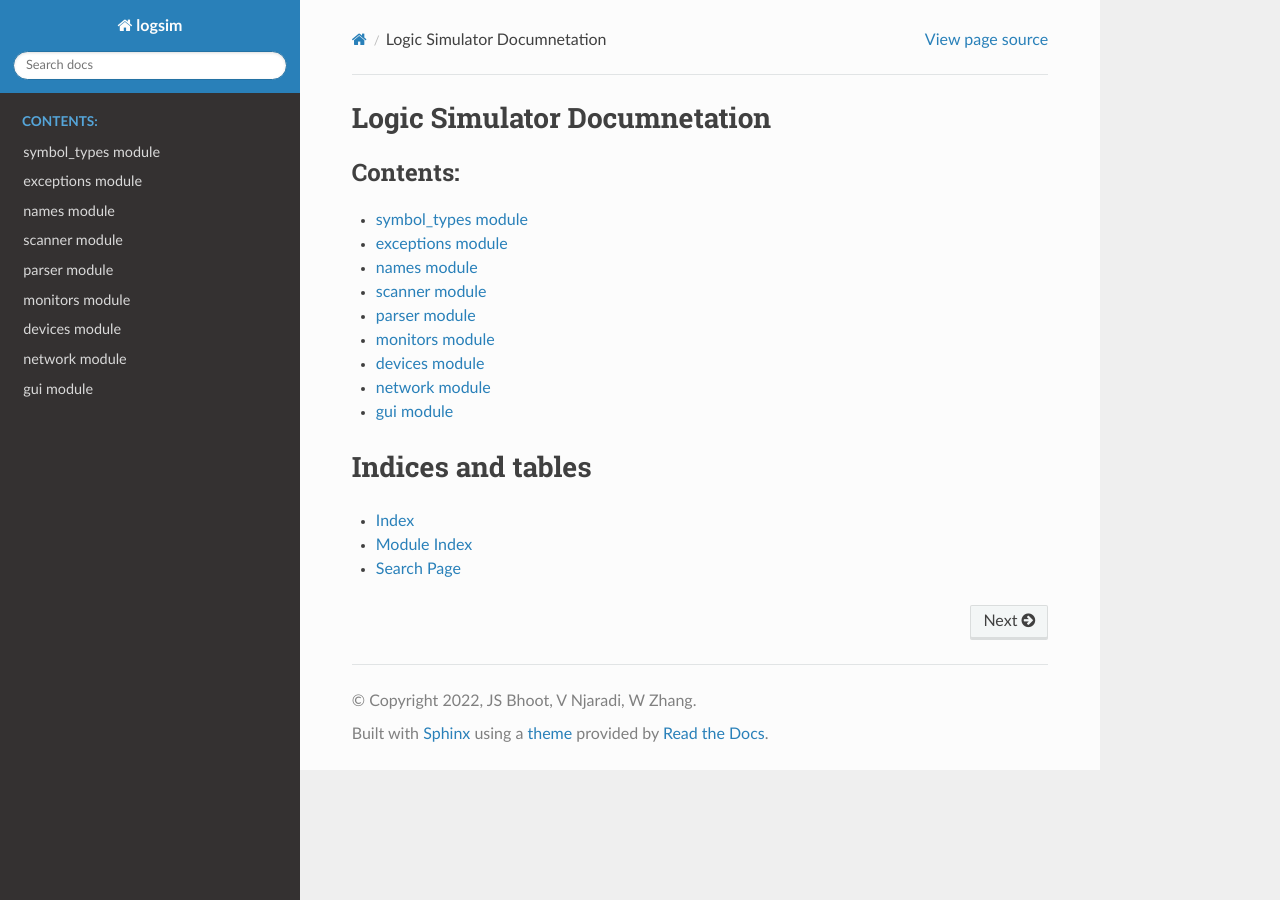
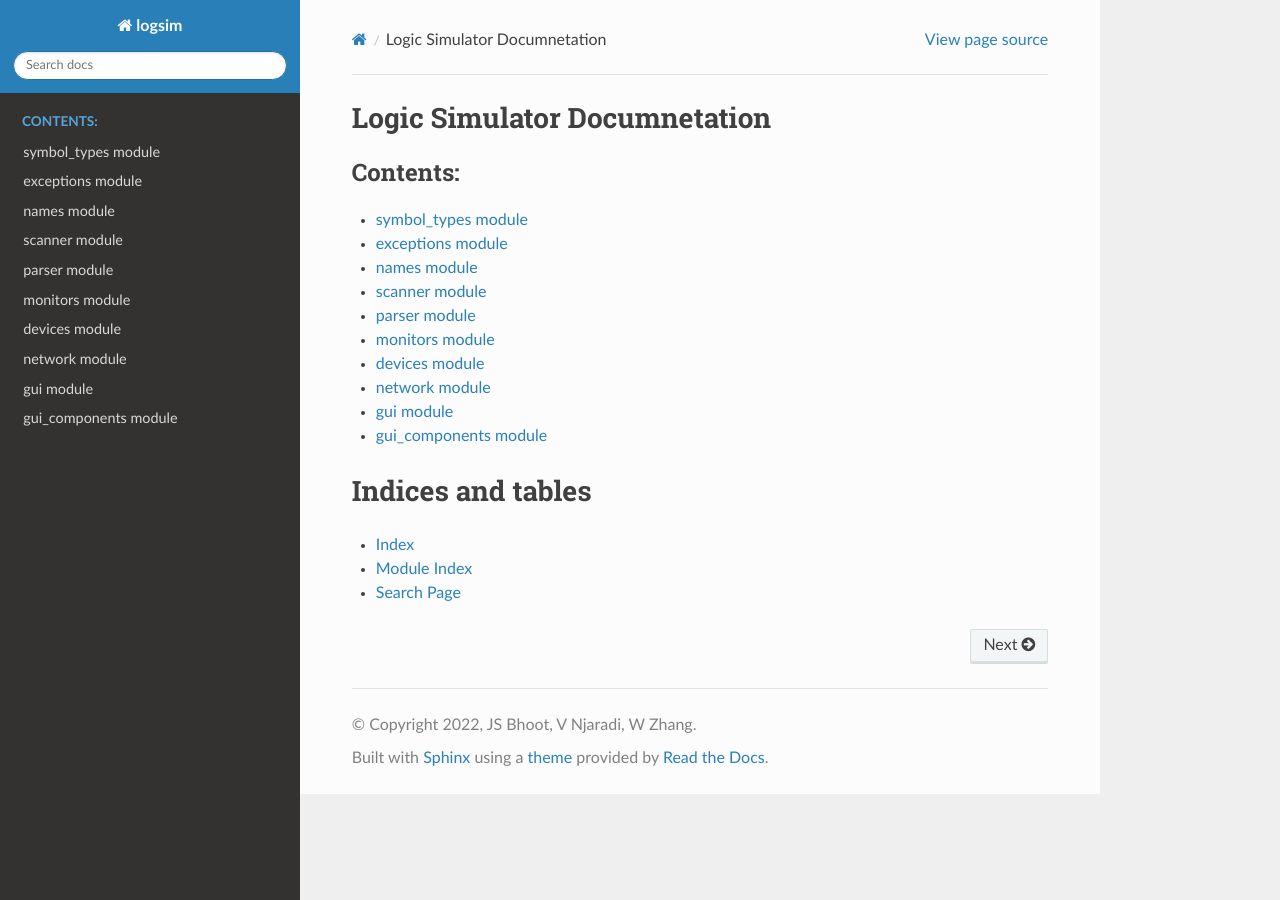
Before and after one commit to WeixuanZ/logsim, a Sphinx documentation site: the page built from docs/source/index.rst, in a window 1280 px wide. Built offline with Sphinx 7.4.7 and the Read the Docs theme 2.0.0, drawn with Linux system fonts in a browser that asks for light colours.

Commit message:
Fix gui docs

```diff
--- a/docs/source/conf.py
+++ b/docs/source/conf.py
@@ -42,6 +42,8 @@
 # This pattern also affects html_static_path and html_extra_path.
 exclude_patterns = []
 
+autodoc_mock_imports = ["wx", "OpenGL"]
+
 
 # -- Options for HTML output -------------------------------------------------
 
--- /dev/null
+++ b/docs/source/gui_components.rst
@@ -0,0 +1,7 @@
+gui_components module
+=====================
+
+.. automodule:: gui_components
+   :members:
+   :undoc-members:
+   :show-inheritance:
--- a/docs/source/index.rst
+++ b/docs/source/index.rst
@@ -19,6 +19,7 @@
    devices
    network
    gui
+   gui_components
 
 
 Indices and tables
```
Also changed, not shown: 2 other files.
